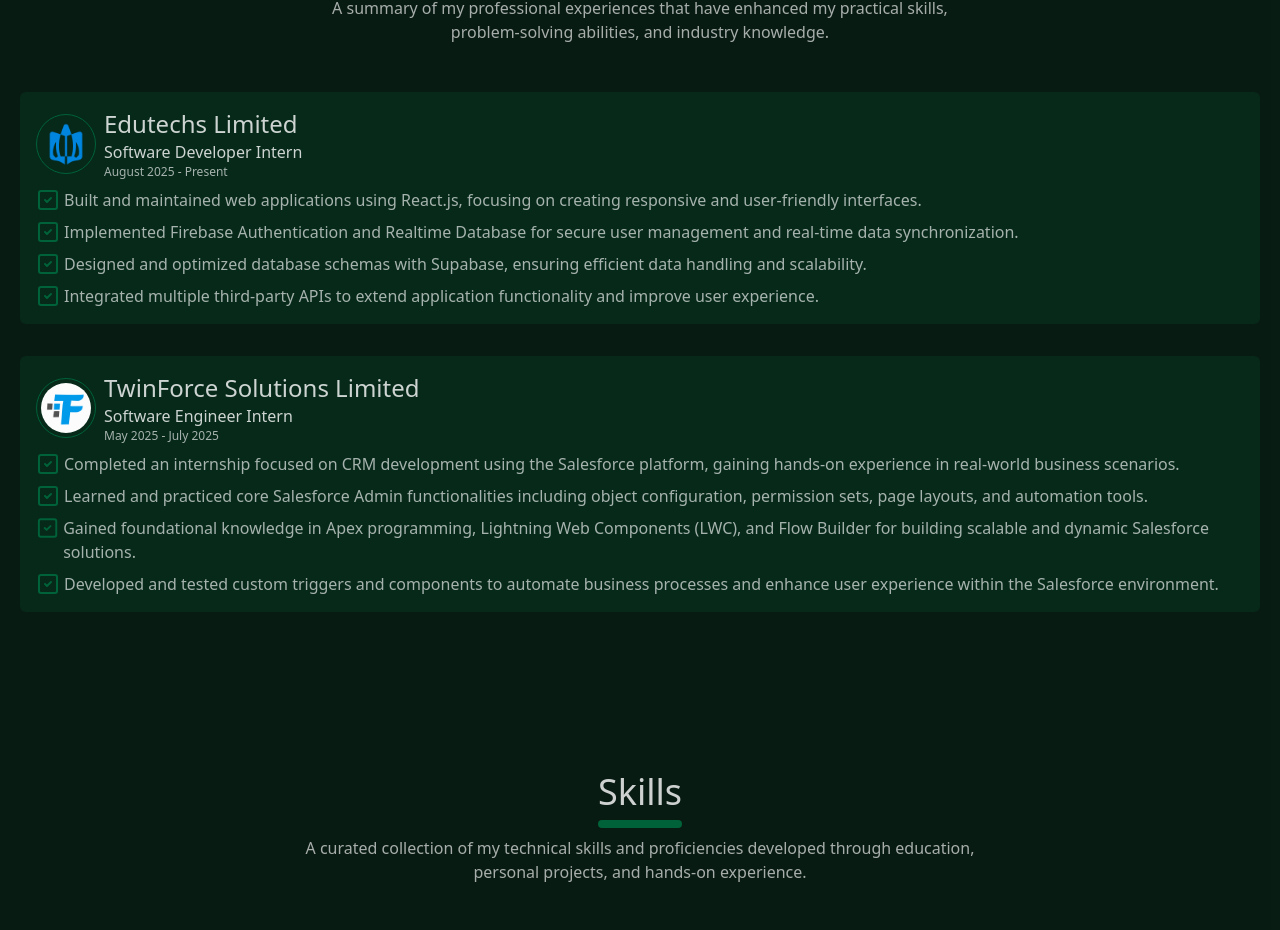
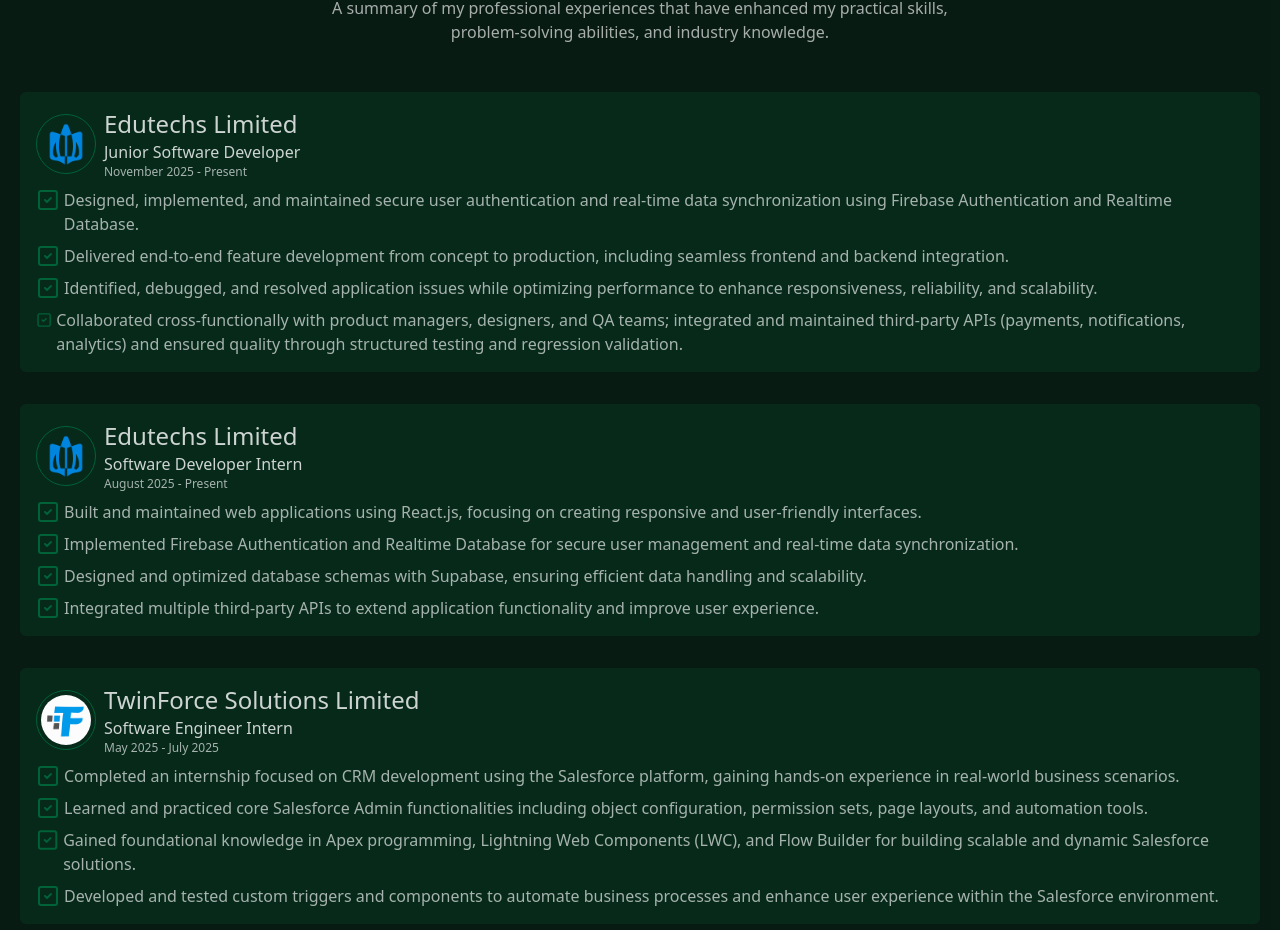
Before and after one commit to sakib-333/portfolio, a React (Vite) app: page / in a window 1280 px wide. Shown: the part 1536-2466 px from the top of the page. Built offline with nearby package versions, Linux system fonts and the light colour scheme.

Commit message:
Add new experience.

```diff
--- a/src/sections/experiance-section/index.tsx
+++ b/src/sections/experiance-section/index.tsx
@@ -3,6 +3,21 @@ import Section from "@/components/section"
 import SectionHeader from "@/components/section-header"
 
 const experianceData = [
+  {
+    id: "experiance-3",
+    companyLogo: "/companies/edutechs.png",
+    companyName: "Edutechs Limited",
+    companySite: "https://edutechs.app/welcome",
+    position: "Junior Software Developer",
+    duration: "November 2025 - Present",
+    workedWith: [
+      "Designed, implemented, and maintained secure user authentication and real-time data synchronization using Firebase Authentication and Realtime Database.",
+      "Delivered end-to-end feature development from concept to production, including seamless frontend and backend integration.",
+      "Identified, debugged, and resolved application issues while optimizing performance to enhance responsiveness, reliability, and scalability.",
+      "Collaborated cross-functionally with product managers, designers, and QA teams; integrated and maintained third-party APIs (payments, notifications, analytics) and ensured quality through structured testing and regression validation."
+    ]
+
+  },
   {
     id: "experiance-2",
     companyLogo: "/companies/edutechs.png",
```
Also changed, not shown: 1 other file (tests, documents, lock files or other folders).
